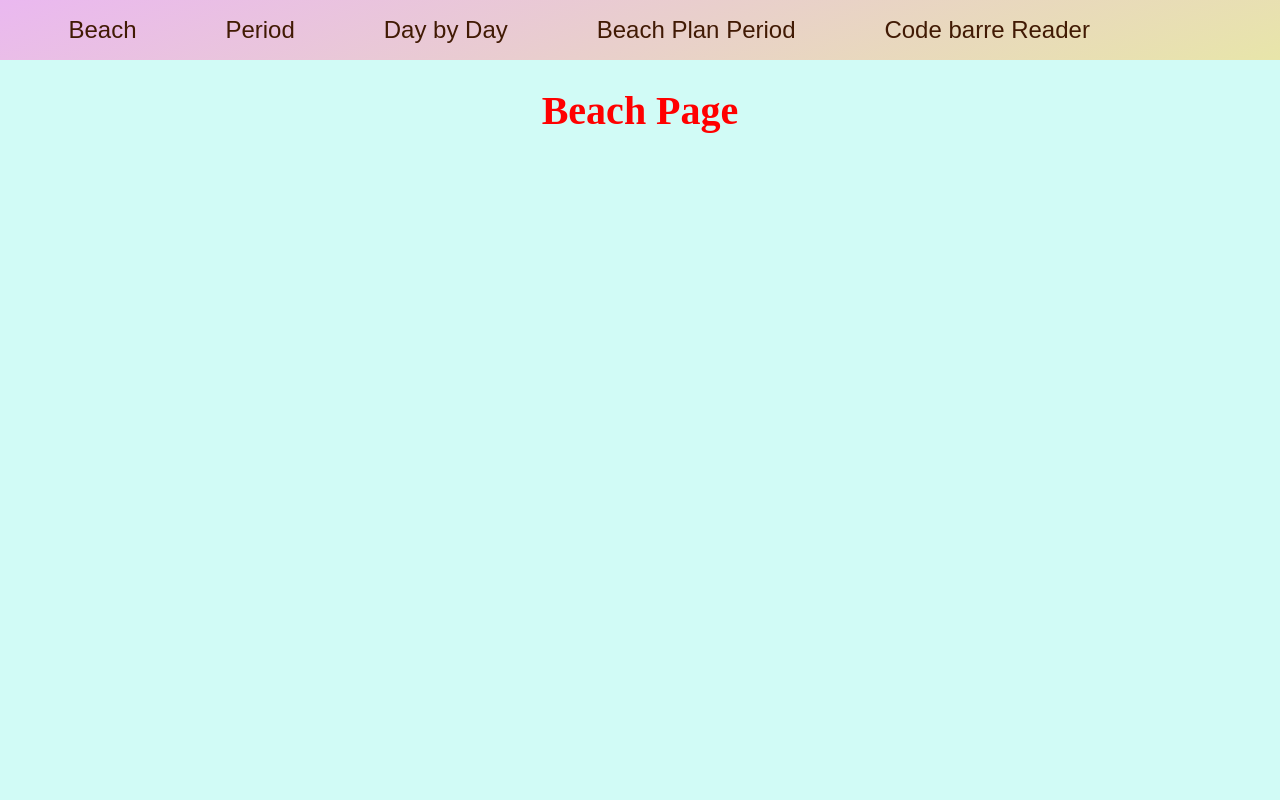
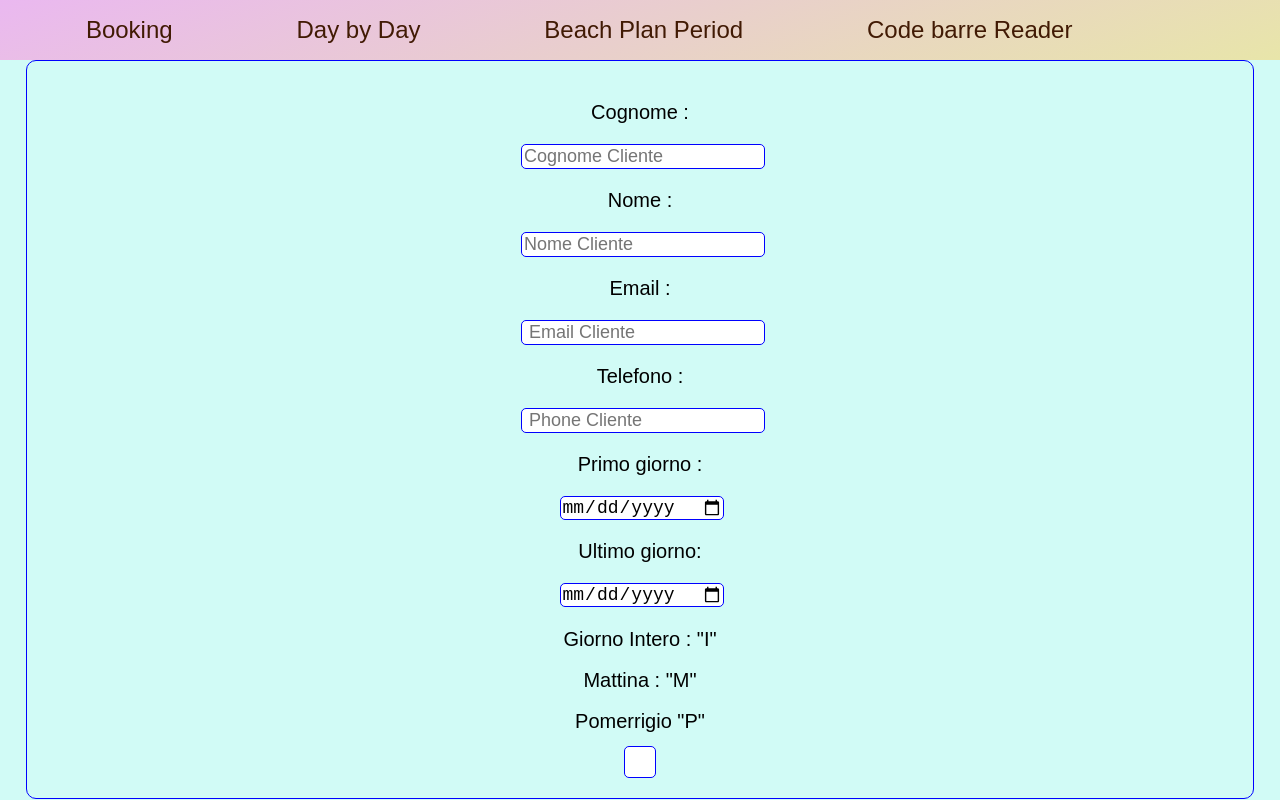
Before and after one commit to fguerin555/Parasols, a React (Create React App) app: page / in a window 1280 px wide. Built offline with nearby package versions, Linux system fonts and the light colour scheme.

Commit message:
samedi5avril19h12

```diff
--- a/src/App.js
+++ b/src/App.js
@@ -1,8 +1,8 @@
 import React from "react";
 import { BrowserRouter as Router, Routes, Route } from "react-router-dom";
 import "./Global.css";
-import Beach from "./pages/BeachFile/Beach";
-import Period from "./pages/PeriodFile/Period";
+import Booking from "./pages/BookingFile/Booking";
+
 import DaybyDay from "./pages/DaybyDayFile/DaybyDay";
 import CodBarreReader from "./pages/CodBarreReaderFile/CodBarreReader";
 import BeachPlanPeriod from "./pages/BeachPlanPeriodFile/BeachPlanPeriod";
@@ -16,9 +16,9 @@ const App = () => {
       <div>
         <Navbar />
         <Routes>
-          <Route path="/Parasols" element={<Beach />} />
-          <Route path="/" element={<Beach />} />
-          <Route path="/period" element={<Period />} />
+          <Route path="/Parasols" element={<Booking />} />
+          <Route path="/" element={<Booking />} />
+
           <Route path="/daybyday" element={<DaybyDay />} />
           <Route path="/codbarrereader" element={<CodBarreReader />} />
           <Route path="/beachplanperiod" element={<BeachPlanPeriod />} />
--- a/src/components/Navbar.js
+++ b/src/components/Navbar.js
@@ -8,11 +8,9 @@ const Navbar = () => {
     <nav className={styles.navbar}>
       <ul className={styles.navbarLinks}>
         <li>
-          <Link to="/">Beach</Link>
+          <Link to="/">Booking</Link>
         </li>
-        <li>
-          <Link to="/period">Period</Link>
-        </li>
+
         <li>
           <Link to="/daybyday">Day by Day</Link>
         </li>
--- a/src/pages/BeachFile/Beach.js
+++ /dev/null
@@ -1,18 +0,0 @@
-import React from "react";
-// import { Link } from "react-router-dom";
-import "../../Global.css";
-import styles from "./Beach.module.css";
-
-const Beach = () => {
-  return (
-    <div>
-      <div className={styles.BeachPage}>
-        <div className={styles.Titre}>
-          <h1>Beach Page</h1>
-        </div>
-      </div>
-    </div>
-  );
-};
-
-export default Beach;
--- a/src/pages/BeachFile/Beach.module.css
+++ /dev/null
@@ -1,16 +0,0 @@
-.BeachPage {
-  width: 100%;
-}
-.Titre h1 {
-  display: flex;
-  justify-content: center;
-  align-items: center;
-  font-size: 40px;
-  color: red;
-}
-
-@media (max-width: 1224px) {
-  .h1 {
-    font-size: 20px;
-  }
-}
--- /dev/null
+++ b/src/pages/BookingFile/Booking.js
@@ -0,0 +1,71 @@
+import React from "react";
+// import { Link } from "react-router-dom";
+import "../../Global.css";
+import styles from "./Booking.module.css";
+
+const handleInputChange = (e) => {
+  const value = e.target.value.toUpperCase();
+  if (!["I", "M", "P"].includes(value)) {
+    e.target.value = "";
+  }
+};
+const Booking = () => {
+  return (
+    <div>
+      <div className={styles.BookingPage}>
+        <div className={styles.BookingForm}>
+          <div className={styles.Names}>
+            <p>Cognome : </p>
+            <input
+              type="text"
+              placeholder="Cognome Cliente"
+              id="Firstname"
+              maxlength="25"
+            />
+
+            <p>Nome : </p>
+            <input
+              type="text"
+              placeholder="Nome Cliente"
+              maxlength="25"
+              id="Surname"
+            />
+          </div>
+
+          <div className={styles.MailPhone}>
+            <p>Email : </p>
+            <input type="text" id="email" placeholder=" Email Cliente" />
+
+            <p>Telefono : </p>
+            <input type="tel" id="phone" placeholder=" Phone Cliente" />
+          </div>
+
+          <div className={styles.Booking}>
+            <p>Primo giorno : </p>
+            <input type="date" name="check-in" id="checkin" />
+
+            <p>Ultimo giorno: </p>
+            <input type="date" name="checkout" id="checkout" />
+          </div>
+
+          <div className={styles.WholeMorningAfternoon}>
+            <span></span>
+            <span></span>
+            <p>Giorno Intero : "I"</p>
+            <p> Mattina : "M" </p>
+            <p>Pomerrigio "P"</p>
+            <input
+              type="text"
+              maxLength="1"
+              pattern="[IMP]"
+              id="timeday"
+              style={{ textTransform: "uppercase" }}
+              onChange={handleInputChange}
+            />
+          </div>
+        </div>
+      </div>
+    </div>
+  );
+};
+export default Booking;
--- /dev/null
+++ b/src/pages/BookingFile/Booking.module.css
@@ -0,0 +1,88 @@
+.BookingPage {
+  width: 100%;
+}
+
+.BookingForm {
+  display: flex;
+  flex-direction: column;
+  align-items: center;
+  padding: 20px;
+  border: solid 1px blue;
+  border-radius: 10px;
+  margin-right: 2%;
+  margin-left: 2%;
+}
+.Names p {
+  display: flex;
+  flex-direction: column;
+  align-items: center;
+  font-family: "Montserrat-Medium", Arial, Helvetica, sans-serif;
+  font-size: 20px;
+}
+.Names input {
+  width: 100%;
+  border-radius: 5px;
+  border: solid 1px blue;
+  font-size: 18px;
+}
+
+.MailPhone p {
+  display: flex;
+  flex-direction: column;
+  align-items: center;
+  font-family: "Montserrat-Medium", Arial, Helvetica, sans-serif;
+  font-size: 20px;
+}
+.MailPhone input {
+  width: 100%;
+  border-radius: 5px;
+  border: solid 1px blue;
+  font-size: 18px;
+}
+.Booking p {
+  display: flex;
+  flex-direction: column;
+  align-items: center;
+  font-family: "Montserrat-Medium", Arial, Helvetica, sans-serif;
+  font-size: 20px;
+}
+.Booking input {
+  width: 100%;
+  border-radius: 5px;
+  border: solid 1px blue;
+  font-size: 18px;
+}
+.WholeMorningAfternoon {
+  display: flex;
+  flex-direction: column;
+  align-items: center;
+  width: 100%;
+  gap: 8px;
+}
+/* .WholeMorningAfternoon h6 {
+  margin: 15px 0 5px 0;
+  font-family: "Montserrat-Medium", Arial, Helvetica, sans-serif;
+  font-size: 20px;
+} */
+
+.WholeMorningAfternoon p {
+  margin: 0;
+  padding: 5px 0;
+  font-family: "Montserrat-Medium", Arial, Helvetica, sans-serif;
+  font-size: 20px;
+  text-align: center;
+}
+.WholeMorningAfternoon input {
+  width: 30px;
+  height: 30px;
+  text-align: center !important;
+  border: 1px solid blue;
+  border-radius: 5px;
+  font-size: 20px;
+  padding: 0;
+}
+@media (max-width: 600px) {
+  .WholeMorningAfternoon p {
+    font-size: 18px;
+  }
+}
--- a/src/pages/CodBarreReaderFile/CodBarreReader.js
+++ b/src/pages/CodBarreReaderFile/CodBarreReader.js
@@ -8,7 +8,7 @@ const CodBarreReader = () => {
     <div>
       <div className={styles.CodeBarreReaderPage}>
         <div className={styles.Titre}>
-          <h1>Cod Barre Reader Page</h1>
+          <h1>Cod Barre Reader App</h1>
         </div>
       </div>
     </div>
--- a/src/pages/PeriodFile/Period.js
+++ /dev/null
@@ -1,18 +0,0 @@
-import React from "react";
-// import { Link } from "react-router-dom";
-import "../../Global.css";
-import styles from "./Period.module.css";
-
-const Period = () => {
-  return (
-    <div>
-      <div className={styles.PeriodPage}>
-        <div className={styles.Titre}>
-          <h1>Period Page</h1>
-        </div>
-      </div>
-    </div>
-  );
-};
-
-export default Period;
--- a/src/pages/PeriodFile/Period.module.css
+++ /dev/null
@@ -1,16 +0,0 @@
-.PeriodPage {
-  width: 100%;
-}
-.Titre h1 {
-  display: flex;
-  justify-content: center;
-  align-items: center;
-  font-size: 40px;
-  color: violet;
-}
-
-@media (max-width: 1224px) {
-  .h1 {
-    font-size: 20px;
-  }
-}
```
